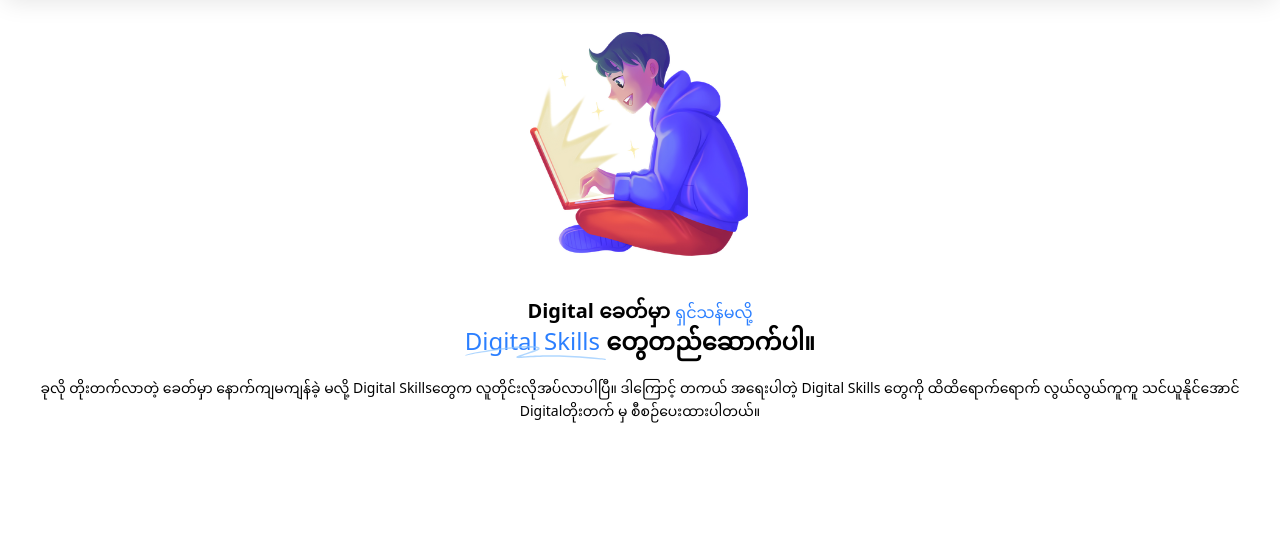
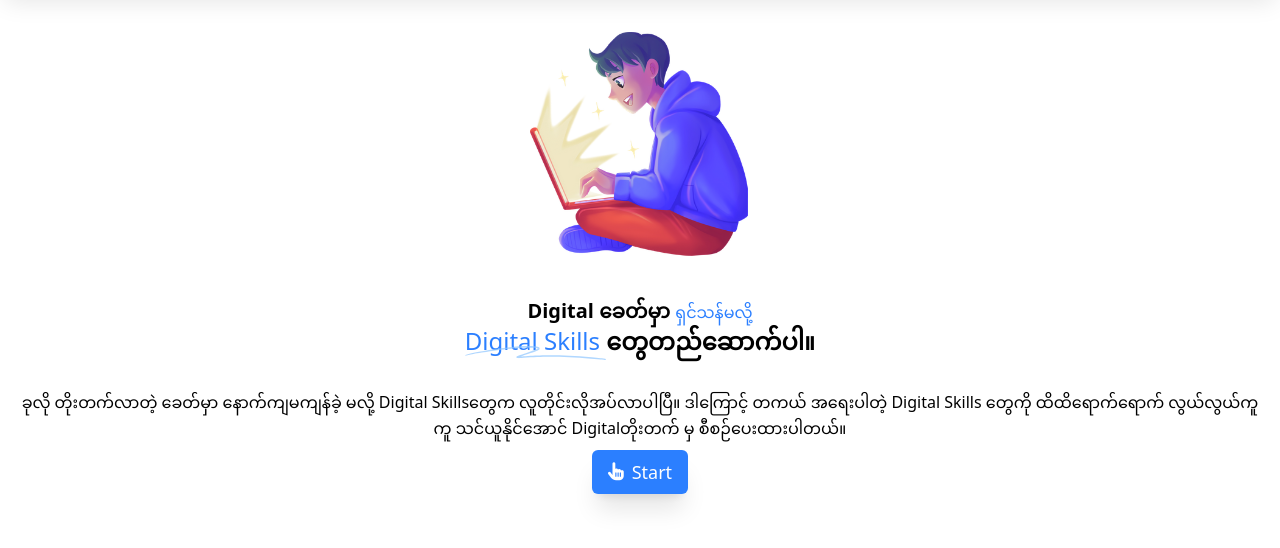
Before and after one commit to haru2004github/digitaltoetat, a website: page index.html in a window 1280 px wide. Shown: the part 92-640 px from the top of the page. Drawn offline with Linux system fonts and the light colour scheme.

Commit message:
update logo

```diff
--- a/index.html
+++ b/index.html
@@ -5,6 +5,7 @@
     <meta name="viewport" content="width=device-width, initial-scale=1.0">
     <title>Digital Toe Tat</title>
     <link rel="stylesheet" href="./src/output.css">
+    <link rel="stylesheet" href="https://cdnjs.cloudflare.com/ajax/libs/font-awesome/6.7.2/css/all.min.css" integrity="sha512-Evv84Mr4kqVGRNSgIGL/F/aIDqQb7xQ2vcrdIwxfjThSH8CSR7PBEakCr51Ck+w+/U6swU2Im1vVX0SVk9ABhg==" crossorigin="anonymous" referrerpolicy="no-referrer" />
     <style>
         /* navbar toggle start  */
 .one.active{
@@ -131,7 +132,7 @@
             </span>
         </div>
 
-        <p class="px-3 mt-5 text-sm leading-relaxed">
+        <p class="px-5 mt-8 text-base leading-relaxed text-center">
             ခုလို တိုးတက်လာတဲ့ ခေတ်မှာ နောက်ကျမကျန်ခဲ့ မလို့ Digital Skillsတွေက
 
     လူတိုင်းလိုအပ်လာပါပြီ။ ဒါကြောင့် တကယ် အရေးပါတဲ့ Digital Skills တွေကို
@@ -139,6 +140,15 @@
 
     စီစဉ်ပေးထားပါတယ်။
         </p>
+
+        <div class="flex justify-center">
+            <a href="" class="bg-blue-500 text-white px-4 py-2 text-lg rounded-md shadow-xl flex items-center gap-x-2 hover:bg-blue-600 duration-300 hover:shadow-xl mt-5 animate animate-bounce">
+                <i class="fas fa-hand-pointer"></i>
+                Start
+            </a>
+        </div>
+
+
 
     </main>
 </body>
```
Also changed, not shown: src/output.css.
